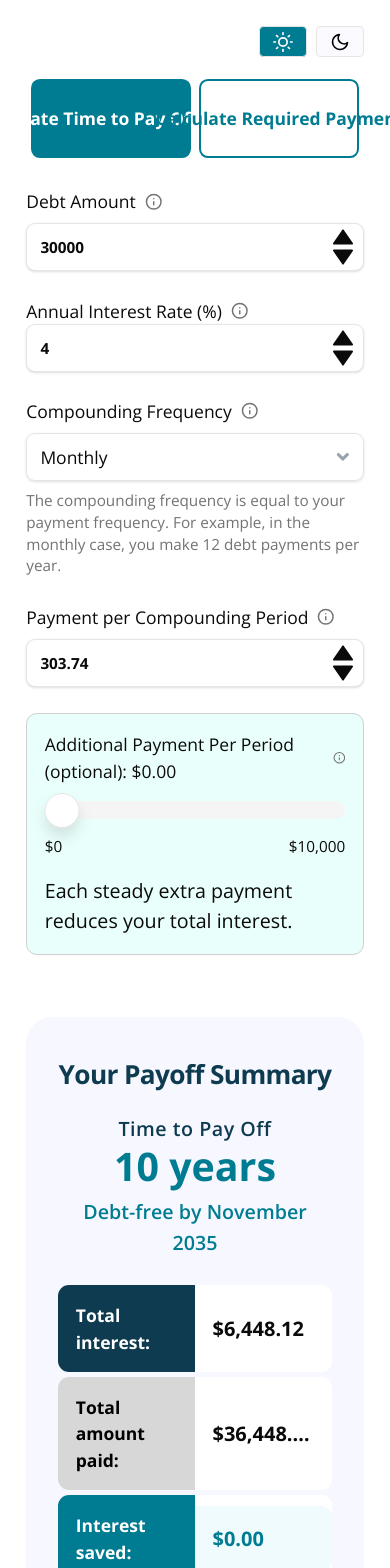
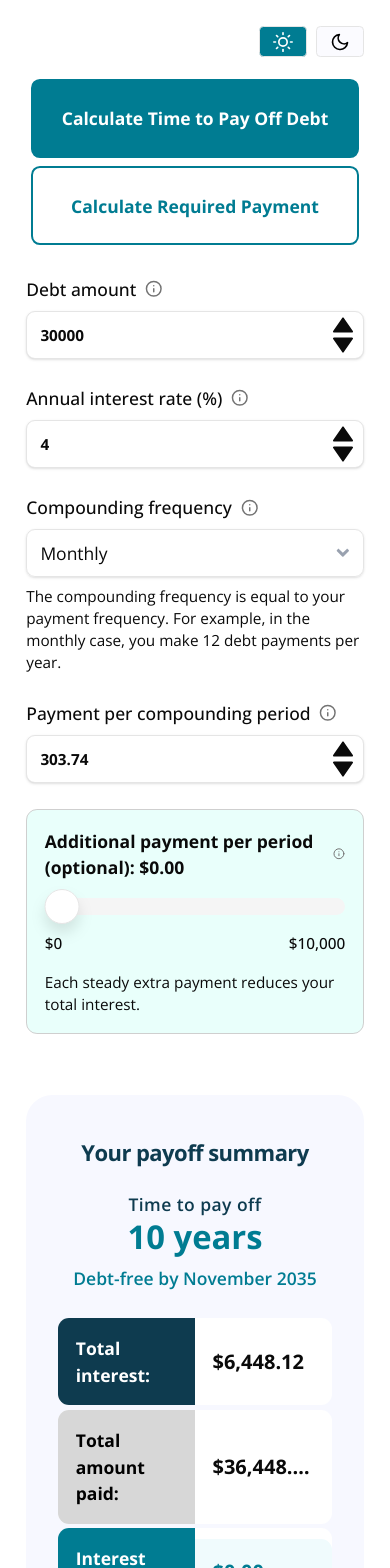
Before and after one commit to SU-SWS/ifdm_learning_apps, a Next.js app: page /interactives/debt-payoff-calculator in a window 390 px wide. Shown: the top 1568 px of the page. Built offline with nearby package versions, Linux system fonts and the light colour scheme.

Commit message:
fixes to color, font sizes and ui

```diff
--- a/app/interactives/debt-payoff-calculator/page.tsx
+++ b/app/interactives/debt-payoff-calculator/page.tsx
@@ -153,7 +153,7 @@ export default function DebtPayoffCalculator() {
         <div className="mb-8">
 
         <Tabs defaultValue="time" className="w-full">
-          <TabsList className="grid w-full grid-cols-2 mb-6">
+          <TabsList className="flex flex-col sm:grid w-full sm:grid-cols-2 mb-6">
             <TabsTrigger value="time">Calculate Time to Pay Off Debt</TabsTrigger>
             <TabsTrigger value="payment">Calculate Required Payment</TabsTrigger>
           </TabsList>
@@ -166,7 +166,7 @@ export default function DebtPayoffCalculator() {
                   <CardContent className="space-y-6">
                     <div className="space-y-2">
                       <div className="flex items-center gap-2">
-                        <Label htmlFor="debt-amount">Debt Amount</Label>
+                        <Label htmlFor="debt-amount" className="font-medium">Debt amount</Label>
                         <InfoIcon className="w-4 h-4 text-muted-foreground" />
                       </div>
                       <div className="relative">
@@ -200,9 +200,9 @@ export default function DebtPayoffCalculator() {
                       </div>
                     </div>
 
-                    <div className="">
+                    <div className="space-y-2">
                       <div className="flex items-center gap-2">
-                        <Label htmlFor="interest-rate">Annual Interest Rate (%)</Label>
+                        <Label htmlFor="interest-rate" className="font-medium">Annual interest rate (%)</Label>
                         <InfoIcon className="w-4 h-4 text-muted-foreground" />
                       </div>
                       <div className="relative">
@@ -239,7 +239,7 @@ export default function DebtPayoffCalculator() {
 
                     <div className="space-y-2 relative">
                       <div className="flex items-center gap-2">
-                        <Label htmlFor="compounding">Compounding Frequency</Label>
+                        <Label htmlFor="compounding" className="font-medium">Compounding frequency</Label>
                         <InfoIcon className="w-4 h-4 text-muted-foreground" />
                       </div>
                       <div className="flex items-center gap-2">
@@ -261,7 +261,7 @@ export default function DebtPayoffCalculator() {
                           <FaAngleDown />
                         </div>
                       </div>
-                      <p className="text-sm text-muted-foreground">
+                      <p className="text-sm">
                         The compounding frequency is equal to your payment frequency. For example, in the monthly case, you
                         make 12 debt payments per year.
                       </p>
@@ -269,7 +269,7 @@ export default function DebtPayoffCalculator() {
 
                     <div className="space-y-2">
                       <div className="flex items-center gap-2">
-                        <Label htmlFor="payment">Payment per Compounding Period</Label>
+                        <Label htmlFor="payment" className="font-medium">Payment per compounding period</Label>
                         <InfoIcon className="w-4 h-4 text-muted-foreground" />
                       </div>
                       <div className="relative">
@@ -307,7 +307,7 @@ export default function DebtPayoffCalculator() {
                     <div className="space-y-4 p-4 bg-[var(--additional-background)] border-1 border-grey-border rounded-lg">
                       <div className="flex items-center justify-between">
                         <div className="flex items-center gap-2">
-                          <Label>Additional Payment Per Period (optional): {formatCurrency(additionalPayment)}</Label>
+                          <Label className="text-medium font-bold">Additional payment per period (optional): {formatCurrency(additionalPayment)}</Label>
                           <InfoIcon className="w-4 h-4 text-muted-foreground" />
                         </div>
                       </div>
@@ -318,11 +318,11 @@ export default function DebtPayoffCalculator() {
                         step={10}
                         className="w-full"
                       />
-                      <div className="flex justify-between text-sm">
+                      <div className="flex justify-between text-sm font-medium">
                         <span>$0</span>
                         <span>$10,000</span>
                       </div>
-                      <p className="text-lg">
+                      <p className="text-sm">
                         Each steady extra payment reduces your total interest.
                       </p>
                     </div>
@@ -331,13 +331,13 @@ export default function DebtPayoffCalculator() {
 
                 <Card className="bg-[var(--card-background)] rounded-3xl p-[32px]">
                   <CardHeader>
-                    <CardTitle className="text-[var(--text-navy)] text-2xl text-center font-bold">Your Payoff Summary</CardTitle>
+                    <CardTitle className="text-[var(--text-navy)] text-[22px] text-center font-bold">Your payoff summary</CardTitle>
                   </CardHeader>
                   <CardContent className="p-0">
                     <div className="rounded-lg mb-6 text-center">
-                      <p className="text-lg font-semibold text-[var(--text-navy)] tracking-wide">Time to Pay Off</p>
-                      <p className="text-4xl font-bold text-lagunita mb-2">{formatTime(payoffResult.timeInMonths)}</p>
-                      <p className="text-lg font-semibold text-lagunita">Debt-free by {formatDate(payoffResult.payoffDate)}</p>
+                      <p className="text-medium font-semibold text-[var(--text-navy)] tracking-wide">Time to pay off</p>
+                      <p className="text-3xl font-bold text-lagunita mb-2">{formatTime(payoffResult.timeInMonths)}</p>
+                      <p className="text-medium font-semibold text-lagunita">Debt-free by {formatDate(payoffResult.payoffDate)}</p>
                     </div>
 
                     <div className="innerwrapper">
@@ -368,7 +368,7 @@ export default function DebtPayoffCalculator() {
                         </div>
                       </div>
                     </div>
-                    <p className="text-center text-lg font-semibold pt-6 text-[var(--text-navy)]">
+                    <p className="text-center text-medium font-semibold pt-6 text-[var(--text-navy)]">
                       You&#39;re turning your loan into a plan. A little extra now means freedom sooner.
                     </p>
                   </CardContent>
@@ -386,7 +386,7 @@ export default function DebtPayoffCalculator() {
                   <CardContent className="space-y-6">
                     <div className="space-y-2">
                       <div className="flex items-center gap-2">
-                        <Label htmlFor="debt-amount-2">Debt Amount</Label>
+                        <Label htmlFor="debt-amount-2" className="font-medium">Debt amount</Label>
                         <InfoIcon className="w-4 h-4 text-muted-foreground" />
                       </div>
                       <div className="relative">
@@ -422,7 +422,7 @@ export default function DebtPayoffCalculator() {
 
                     <div className="space-y-2 relative">
                       <div className="flex items-center gap-2">
-                        <Label htmlFor="interest-rate-2">Annual Interest Rate (%)</Label>
+                        <Label htmlFor="interest-rate-2" className="font-medium">Annual interest rate (%)</Label>
                         <InfoIcon className="w-4 h-4 text-muted-foreground" />
                       </div>
                       <div className="relative">
@@ -459,7 +459,7 @@ export default function DebtPayoffCalculator() {
 
                     <div className="space-y-2">
                       <div className="flex items-center gap-2">
-                        <Label htmlFor="compounding-2">Compounding Frequency</Label>
+                        <Label htmlFor="compounding-2" className="font-medium">Compounding frequency</Label>
                         <InfoIcon className="w-4 h-4 text-muted-foreground" />
                       </div>
                       <div className="flex items-center gap-2">
@@ -467,7 +467,7 @@ export default function DebtPayoffCalculator() {
                         value={compoundingFrequency}
                         onChange={(e) => setCompoundingFrequency(e.target.value as CompoundingFrequency)}
                         id="compounding-select-2"
-                        className="border-1 rounded-md shadow-sm py-2 px-3 appearance-none"
+                        className="w-full border-1 rounded-md shadow-sm py-2 px-3 appearance-none"
                       >
                         <button id="compounding-2">
                           {compoundingFrequency}
@@ -482,7 +482,7 @@ export default function DebtPayoffCalculator() {
                         </div>
                       </div>
 
-                      <p className="text-sm text-muted-foreground">
+                      <p className="text-sm">
                         The compounding frequency is equal to your payment frequency. For example, in the monthly case, you
                         make 12 debt payments per year.
                       </p>
@@ -490,14 +490,12 @@ export default function DebtPayoffCalculator() {
 
                     <div className="space-y-2">
                       <div className="flex items-center gap-2">
-                        <Label>Target Payoff Time</Label>
+                        <Label className="font-medium">Target time to payoff</Label>
                         <InfoIcon className="w-4 h-4 text-muted-foreground" />
                       </div>
-                      <div className="grid grid-cols-2 gap-4">
-                        <div className="space-y-2 relative">
-                          <Label htmlFor="target-years" className="text-sm text-muted-foreground">
-                            Years
-                          </Label>
+                      <div className="flex flex-row gap-4 w-full">
+                        <div className="flex flex-row w-1/2 gap-2 items-center">
+                          <div className="relative grow">
                             <Input
                               id="target-years"
                               type="number"
@@ -527,10 +525,12 @@ export default function DebtPayoffCalculator() {
                               </button>
                             </div>
                           </div>
-                        <div className="space-y-2 relative">
-                          <Label htmlFor="target-months" className="text-sm text-muted-foreground">
-                            Months
+                          <Label htmlFor="target-years" className="text-sm text-muted-foreground flex-none">
+                            Years
                           </Label>
+                        </div>
+                        <div className="flex flex-row w-1/2 gap-2 items-center">
+                          <div className="relative grow">
                             <Input
                               id="target-months"
                               type="number"
@@ -561,6 +561,10 @@ export default function DebtPayoffCalculator() {
                               </button>
                             </div>
                           </div>
+                          <Label htmlFor="target-months" className="text-sm text-muted-foreground flex-none">
+                            Months
+                          </Label>
+                        </div>
                       </div>
                     </div>
                   </CardContent>
@@ -568,11 +572,11 @@ export default function DebtPayoffCalculator() {
 
                 <Card className="bg-[var(--card-background)] rounded-3xl p-[32px]">
                   <CardHeader className="">
-                    <CardTitle className="text-[var(--text-navy)] text-2xl text-center font-bold">Required Payment</CardTitle>
+                    <CardTitle className="text-[var(--text-navy)] text-[22px] text-center font-bold">Required payment</CardTitle>
                   </CardHeader>
                   <CardContent className="">
                     <div className="rounded-lg mb-6 text-center">
-                      <p className="text-lg text-[var(--text-navy)] tracking-wide mb-2">Payment Per Period</p>
+                      <p className="text-lg text-[var(--text-navy)] tracking-wide mb-2">Payment per period</p>
                       <p className="text-4xl font-bold text-lagunita mb-2">
                         {formatCurrency(requiredPaymentResult.requiredPayment)}
                       </p>
@@ -598,7 +602,7 @@ export default function DebtPayoffCalculator() {
                         </div>
                       </div>
                       </div>
-                      <p className="text-center text-lg font-semibold pt-6 text-[var(--text-navy)]">
+                      <p className="text-center text-medium font-semibold pt-6 text-[var(--text-navy)]">
                         You&#39;re turning your loan into a plan. A little extra now means freedom sooner.
                       </p>
                   </CardContent>
--- a/app/ui/components/tabs.tsx
+++ b/app/ui/components/tabs.tsx
@@ -31,8 +31,8 @@ export const TabsTrigger = React.forwardRef<HTMLButtonElement, TabsTriggerProps>
   <RadixTabs.Trigger
     ref={ref}
     className={cn(
-      "border-2 border-lagunita px-4 py-2 h-18 whitespace-normal inline-flex items-center justify-center whitespace-nowrap rounded-md font-bold ring-offset-background transition-colors",
-      "focus-visible:outline-none focus-visible:ring-2 focus-visible:ring-ring focus-visible:ring-offset-2 disabled:pointer-events-none disabled:opacity-50",
+      "border-2 border-lagunita px-4 py-2 h-18 whitespace-normal items-center justify-center rounded-md font-bold ring-offset-background transition-colors",
+      "flex-none w-full focus-visible:outline-none focus-visible:ring-2 focus-visible:ring-ring focus-visible:ring-offset-2 disabled:pointer-events-none disabled:opacity-50",
       "data-[state=active]:bg-lagunita data-[state=active]:text-white",
       className
     )}
```
Lines whose indentation alone changed are shown as unchanged.
